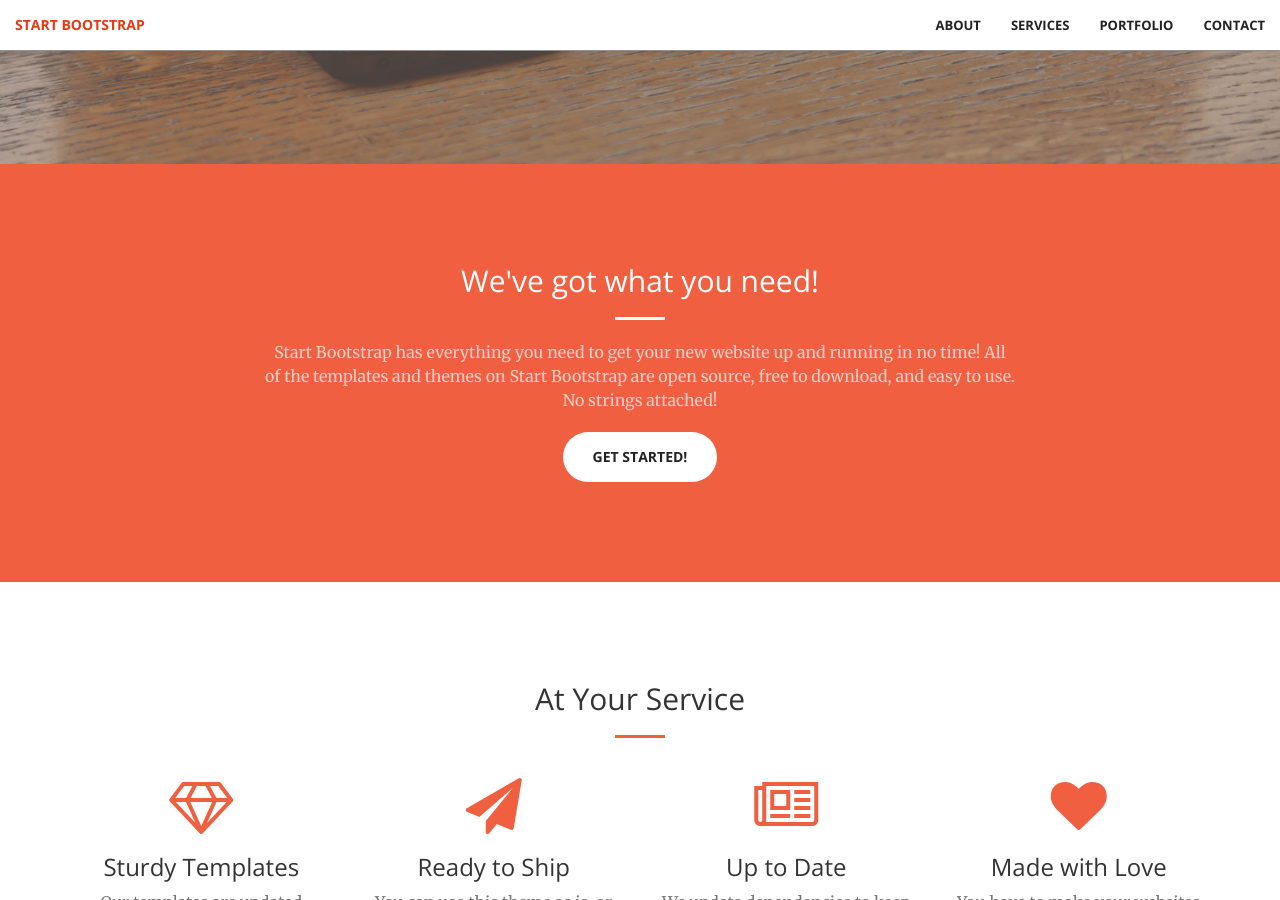
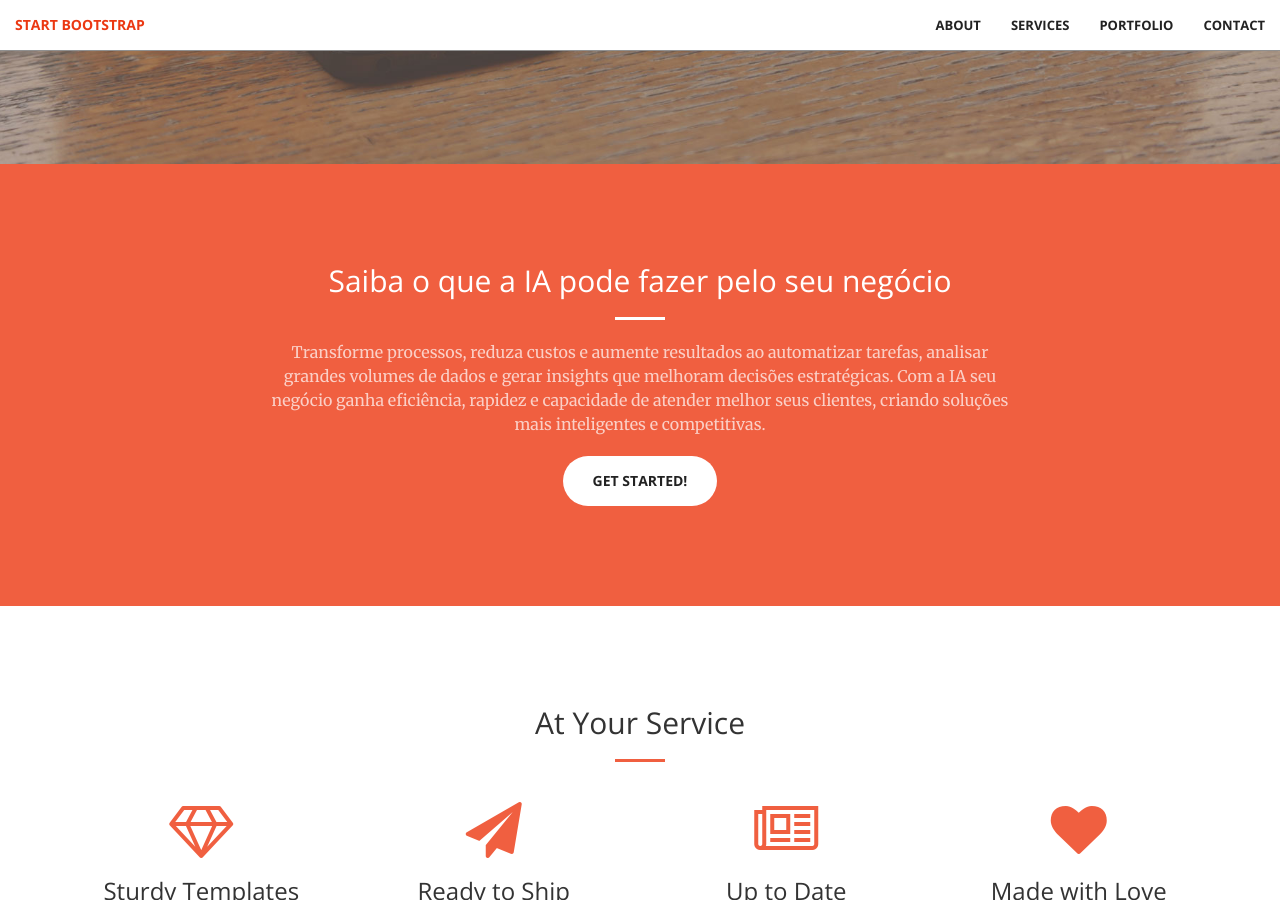
Before and after one commit to Benfluc/sparkia, a Jekyll site: the page built from index.html, in a window 1280 px wide and 900 px high, scrolled down 736 px. Built offline with Jekyll 4.4.1, drawn with Linux system fonts in a browser that asks for light colours.

Commit message:
Update call-to-action.html

```diff
--- a/_includes/call-to-action.html
+++ b/_includes/call-to-action.html
@@ -2,9 +2,11 @@
     <div class="container">
         <div class="row">
             <div class="col-lg-8 col-lg-offset-2 text-center">
-                <h2 class="section-heading">We've got what you need!</h2>
+                <h2 class="section-heading">Saiba o que a IA pode fazer pelo seu negócio</h2>
                 <hr class="light">
-                <p class="text-faded">Start Bootstrap has everything you need to get your new website up and running in no time! All of the templates and themes on Start Bootstrap are open source, free to download, and easy to use. No strings attached!</p>
+                <p class="text-faded">Transforme processos, reduza custos e aumente resultados ao automatizar tarefas,
+                    analisar grandes volumes de dados e gerar insights que melhoram decisões estratégicas.
+                    Com a IA seu negócio ganha eficiência, rapidez e capacidade de atender melhor seus clientes, criando soluções mais inteligentes e competitivas.</p>
                 <a href="#" class="btn btn-default btn-xl">Get Started!</a>
             </div>
         </div>
```
